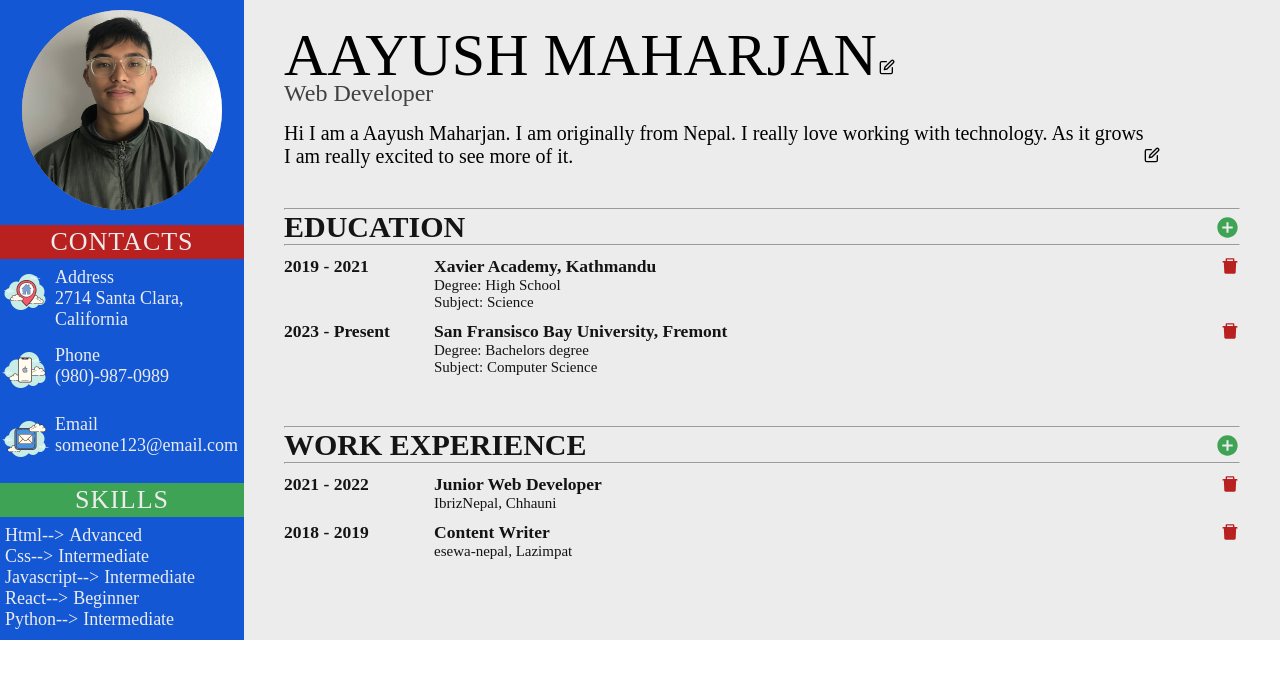
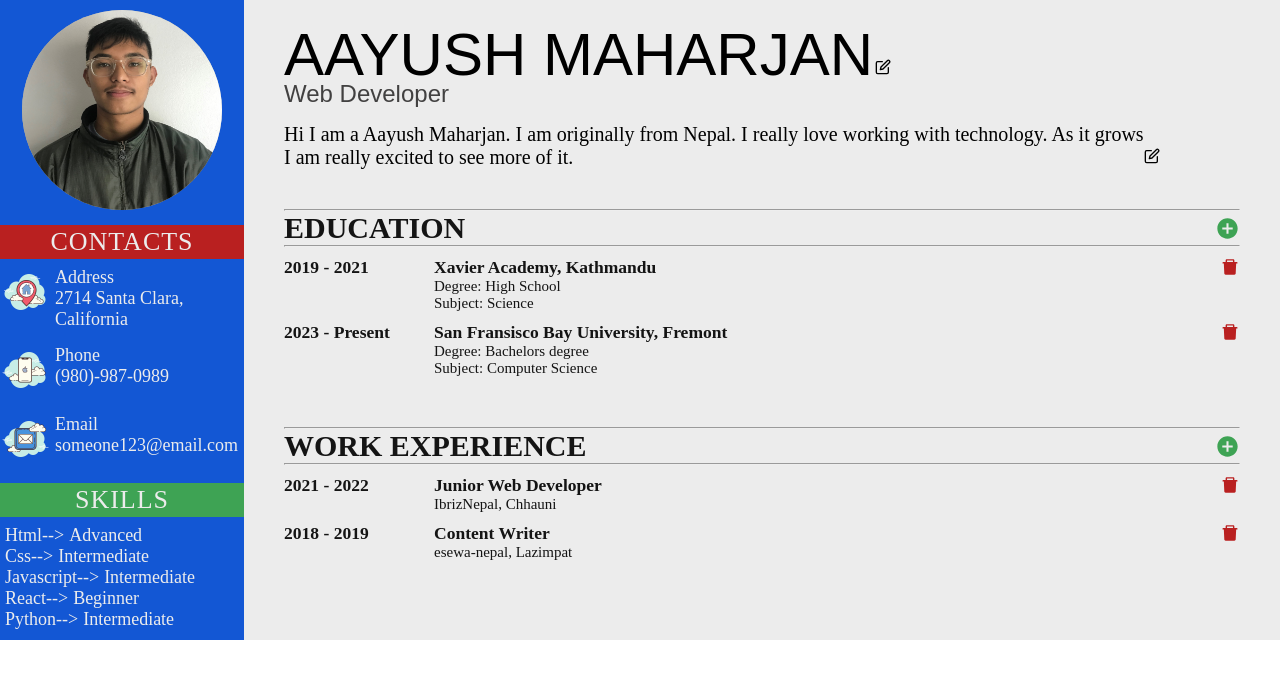
Before and after one commit to Aayush99910/Cv-Generator, a React (Vite) app: page / in a window 1280 px wide. Shown: the top 678 px of the page. Built offline with nearby package versions, Linux system fonts and the light colour scheme.

Commit message:
adding a font style

```diff
--- a/src/components/RightSide/Name/Name.css
+++ b/src/components/RightSide/Name/Name.css
@@ -7,12 +7,14 @@
     font-size: 60px;
     font-weight: 500;
     line-height: 50px;
+    font-family: 'Roboto Mono', sans-serif;
     display: inline-block;
     margin-right: 2px;
 }
 
 .name-container p {
     font-size: 24px;
+    font-family: 'Titillium Web', sans-serif;
     color: rgb(66, 65, 65);
     font-weight: 300;
 }
```
